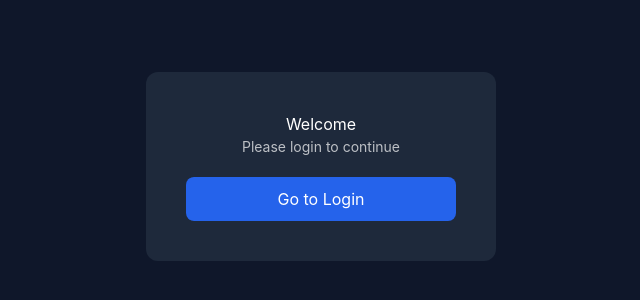
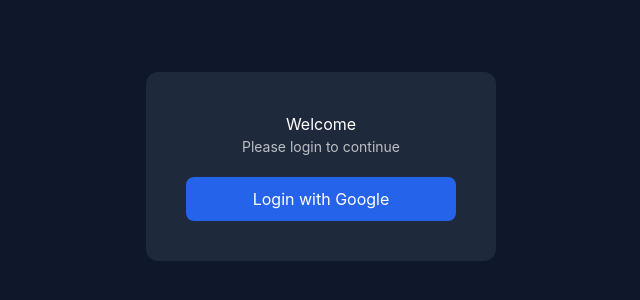
Before and after one commit to Phichayapa48/Lanna, a Next.js app in the folder frontend/: page /auth in a window 1280 px wide. Shown: the part 234-534 px from the top of the page, without its empty margins (319-959 px from the left). Built offline with nearby package versions, Linux system fonts and the light colour scheme.

Commit message:
Update auth.tsx

```diff
--- a/frontend/src/pages/auth.tsx
+++ b/frontend/src/pages/auth.tsx
@@ -10,40 +10,43 @@
   const API_URL = process.env.NEXT_PUBLIC_API_URL || "http://127.0.0.1:8000";
 
   useEffect(() => {
-    // ✅ 1. ดักจับ Token จาก URL (กรณี Redirect มาจาก Google Login)
-    const { token } = router.query;
+    if (!router.isReady) return;
 
-    if (token && typeof token === "string") {
-      localStorage.setItem("access_token", token);
-      // ล้าง Token ออกจาก URL เพื่อความปลอดภัย
-      router.replace("/auth", undefined, { shallow: true });
-    }
+    const handleAuth = async () => {
+      // 1. ดึง Token จาก URL
+      const urlToken = router.query.token;
 
-    // ✅ 2. ดึงข้อมูล User
-    const fetchUser = async () => {
-      const accessToken = localStorage.getItem("access_token");
+      if (urlToken && typeof urlToken === "string") {
+        localStorage.setItem("access_token", urlToken);
+        // ล้าง URL ให้สวยๆ
+        router.replace("/auth", undefined, { shallow: true });
+      }
 
-      if (!token && !accessToken) {
+      // 2. เช็ก Token ล่าสุดจากกระเป๋า (LocalStorage)
+      const currentToken = localStorage.getItem("access_token");
+
+      if (!currentToken) {
         setLoading(false);
         return;
       }
 
       try {
+        // 3. ยื่นบัตรให้ Backend ตรวจชื่อ
         const res = await axios.get(`${API_URL}/auth/me`, {
-          withCredentials: true,
-          headers: accessToken ? { Authorization: `Bearer ${accessToken}` } : {},
+          headers: { Authorization: `Bearer ${currentToken}` },
+          // ปิด withCredentials เพราะเราใช้ Token แล้ว
         });
 
         const userData = res.data.user || res.data;
         setUser(userData);
 
-        // 🔥 [เพิ่มใหม่] พอดึงข้อมูลสำเร็จ ให้หน่วงเวลาแว๊บเดียวแล้ววาร์ปกลับหน้าหลัก
+        // 4. ถ้าผ่าน... วาร์ปกลับหน้าหลักทันที
         setTimeout(() => {
           router.push("/");
-        }, 800); // หน่วงไว้ 0.8 วินาทีให้พอเห็นชื่อตัวเอง
+        }, 500);
 
       } catch (err) {
-        console.log("Not logged in or token expired");
+        console.error("Auth failed:", err);
         localStorage.removeItem("access_token");
         setUser(null);
       } finally {
@@ -51,67 +54,30 @@
       }
     };
 
-    if (router.isReady) {
-      fetchUser();
-    }
+    handleAuth();
   }, [router.isReady, router.query.token]);
 
-  const handleLogout = async () => {
-    try {
-      await axios.get(`${API_URL}/auth/logout`, { withCredentials: true });
-    } catch (err) {
-      console.error("Server logout failed", err);
-    } finally {
-      localStorage.removeItem("access_token");
-      setUser(null);
-      window.location.href = "/";
-    }
+  // ฟังก์ชัน Logout (ล้างทุกอย่าง)
+  const handleLogout = () => {
+    localStorage.removeItem("access_token");
+    setUser(null);
+    window.location.href = "/";
   };
 
-  // --- UI เดิมที่อ้ายห้ามแก้ ---
+  // --- UI เดิมของอ้าย เป๊ะๆ ---
   if (loading) {
     return <div style={{ color: "white", textAlign: "center", marginTop: "100px" }}>Loading...</div>;
   }
 
   return (
-    <div
-      style={{
-        display: "flex",
-        justifyContent: "center",
-        alignItems: "center",
-        height: "100vh",
-        background: "#0f172a",
-        color: "white",
-      }}
-    >
-      <div
-        style={{
-          background: "#1e293b",
-          padding: "40px",
-          borderRadius: "12px",
-          width: "350px",
-          textAlign: "center",
-        }}
-      >
+    <div style={{ display: "flex", justifyContent: "center", alignItems: "center", height: "100vh", background: "#0f172a", color: "white" }}>
+      <div style={{ background: "#1e293b", padding: "40px", borderRadius: "12px", width: "350px", textAlign: "center" }}>
         {user ? (
           <>
             <h2>Welcome {user.full_name || user.username}</h2>
             <p>{user.email}</p>
             <p style={{ fontSize: "12px", color: "#94a3b8" }}>Redirecting to home...</p>
-
-            <button
-              onClick={handleLogout}
-              style={{
-                marginTop: "20px",
-                width: "100%",
-                padding: "10px",
-                borderRadius: "8px",
-                border: "none",
-                background: "#c73c3c",
-                color: "white",
-                cursor: "pointer",
-              }}
-            >
+            <button onClick={handleLogout} style={{ marginTop: "20px", width: "100%", padding: "10px", borderRadius: "8px", border: "none", background: "#c73c3c", color: "white", cursor: "pointer" }}>
               Logout
             </button>
           </>
@@ -119,20 +85,8 @@
           <>
             <h2>Welcome</h2>
             <p style={{ fontSize: "14px", opacity: 0.7 }}>Please login to continue</p>
-            <button
-              onClick={() => router.push("/login")}
-              style={{
-                marginTop: "20px",
-                width: "100%",
-                padding: "10px",
-                borderRadius: "8px",
-                border: "none",
-                background: "#2563eb",
-                color: "white",
-                cursor: "pointer",
-              }}
-            >
-              Go to Login
+            <button onClick={() => (window.location.href = `${API_URL}/auth/google/login`)} style={{ marginTop: "20px", width: "100%", padding: "10px", borderRadius: "8px", border: "none", background: "#2563eb", color: "white", cursor: "pointer" }}>
+              Login with Google
             </button>
           </>
         )}
```
